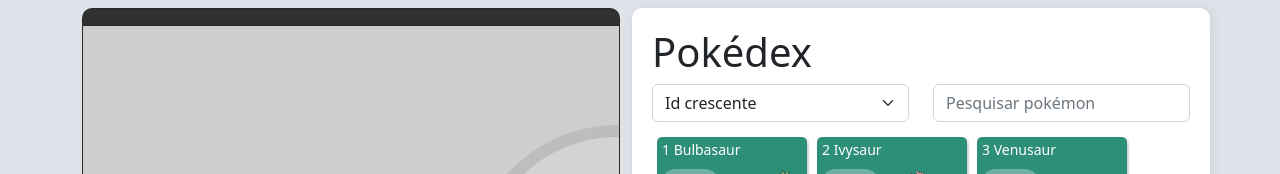
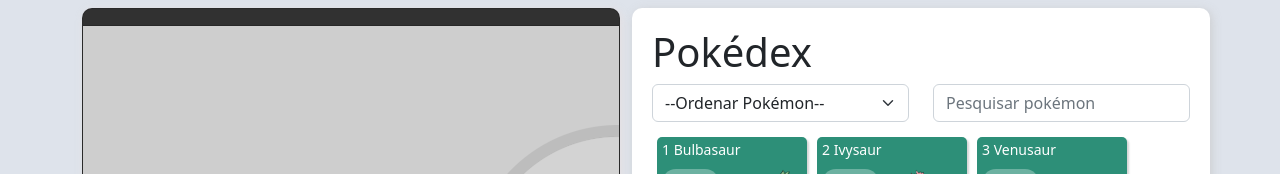
Before and after one commit to FernandoAndrade180489/pokedex, a Vue app: page / in a window 1280 px wide. Shown: the top 174 px of the page. Built offline with nearby package versions, Linux system fonts and the light colour scheme; data requests are answered from the project's data file.

Commit message:
325. Ordenando os cards de Pokémons por ID

```diff
--- a/src/views/HomeView.vue
+++ b/src/views/HomeView.vue
@@ -88,9 +88,10 @@
 
         <div class="row">
           <div class="col">
-            <select class="form-select">
-              <option>Id crescente</option>
-              <option>Id decrescrente</option>
+            <select class="form-select" v-model="ordenacao">
+              <option value="" disabled>--Ordenar Pokémon--</option>
+              <option value="1">Id crescente</option>
+              <option value="2">Id decrescrente</option>
               <option>De A - Z</option>
             </select>
           </div>
@@ -141,7 +142,42 @@
     exibirEvolucoes: false,
     pokemon: {},
     pokemons: [],
+    ordenacao: "",
   }),
+  watch: {
+    ordenacao(valorNovo) {
+      if (valorNovo == 1) {
+        // ordenação por id crescente
+        this.pokemons.sort((proximo, atual) => {
+          if (atual.id < proximo.id) {
+            return 1;
+          } else if (atual.id > proximo.id) {
+            return -1;
+          }
+          return 0;
+        });
+      }
+      if (valorNovo == 2) {
+        // ordenação por id decrescente
+
+        // método sort
+        // return 1 para indicar que a ordem está correta
+        // return -1 para indicar que a ordem esta incorreta (trocados)
+        // return 0 para indicar que são iguais (nada deve ser feito)
+        this.pokemons.sort((proximo, atual) => {
+          if (atual.id < proximo.id) {
+            return -1;
+          } else if (atual.id > proximo.id) {
+            return 1;
+          }
+          return 0;
+        });
+      }
+
+      //['', '', '']
+      //[ {id}, {id}, {id} ]
+    },
+  },
   created() {
     fetch("http://localhost:3000/pokemons")
       .then((response) => response.json())
```
